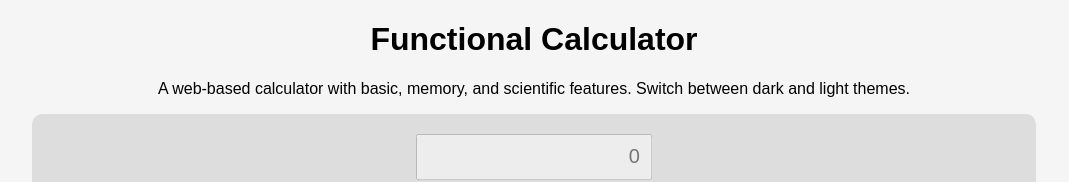
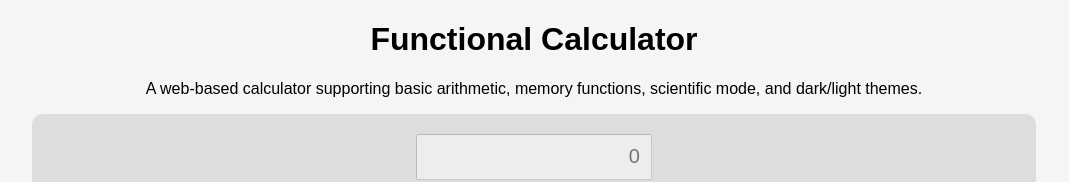
Before and after one commit to jgachuzperez/jgachuzperez.github.io, a plain HTML site: page index.html in a window 1280 px wide. Shown: the top 182 px of the page, without its empty margins (106-1175 px from the left). Drawn offline with Linux system fonts and the light colour scheme.

Commit message:
Update index.html

```diff
--- a/index.html
+++ b/index.html
@@ -7,7 +7,7 @@
 </head>
 <body>
     <h1>Functional Calculator</h1>
-    <p>A web-based calculator with basic, memory, and scientific features. Switch between dark and light themes.</p>
+    <p>A web-based calculator supporting basic arithmetic, memory functions, scientific mode, and dark/light themes.</p>
 
     <div id="calculator">
         <input type="text" id="display" disabled placeholder="0">
```
